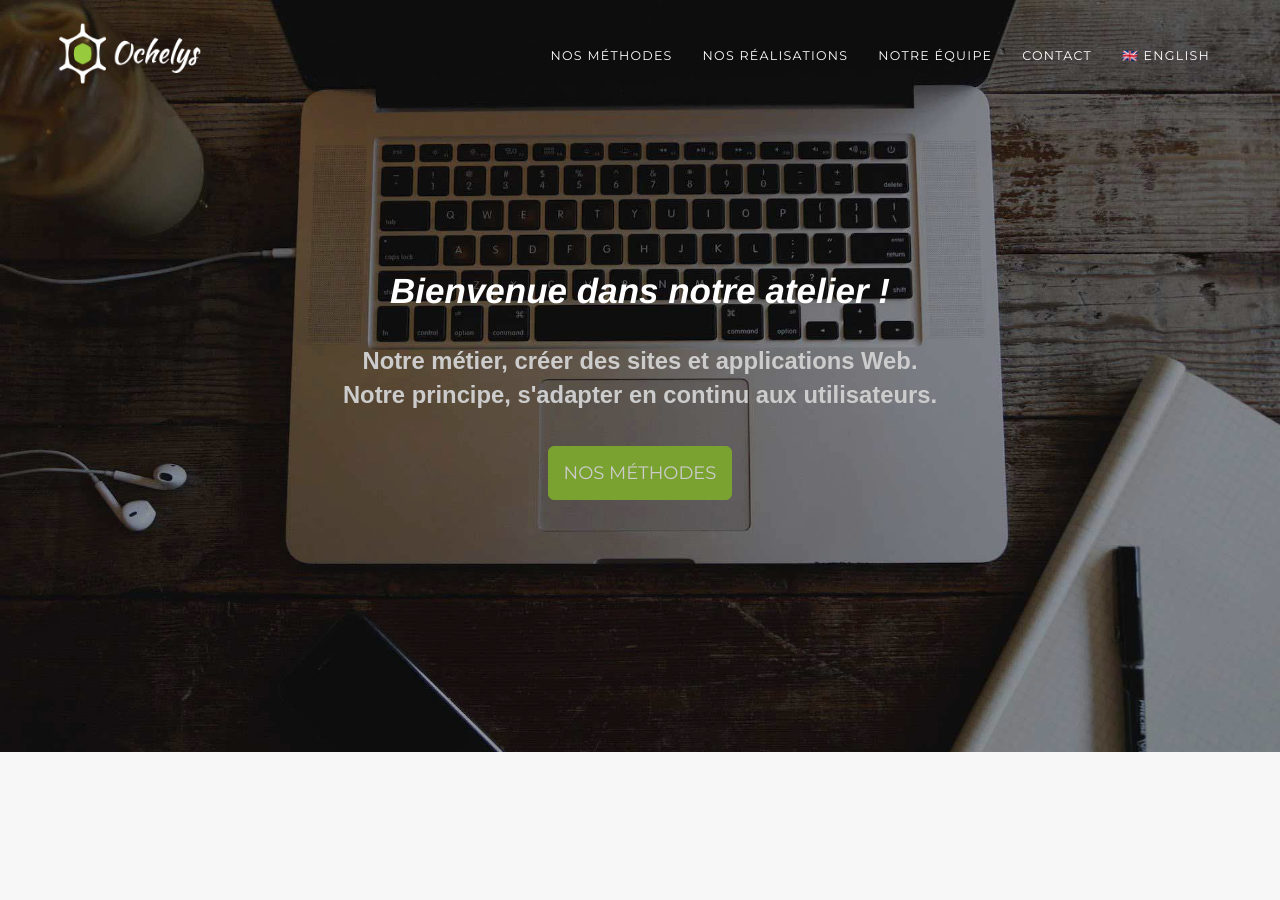
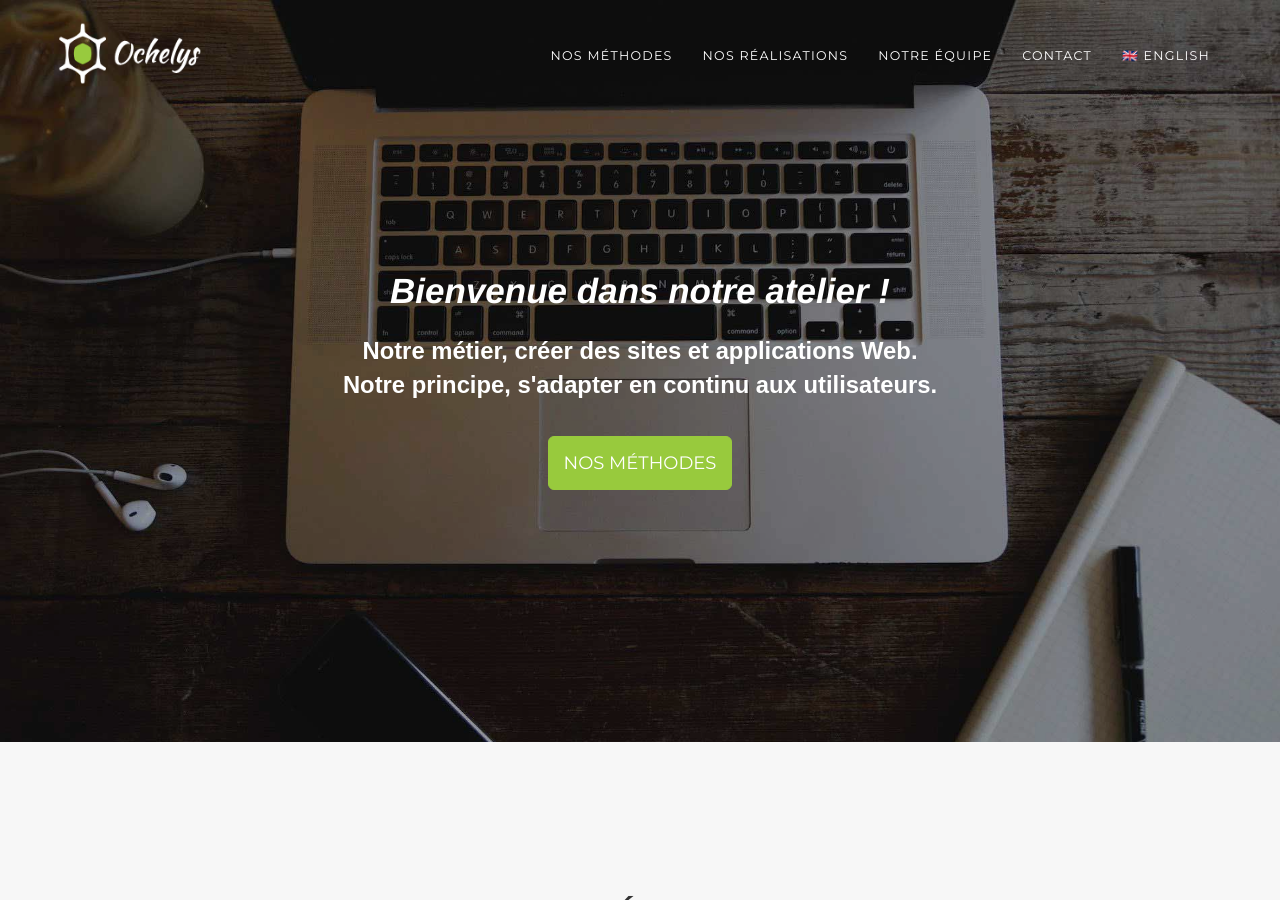
Before and after one commit to Ochelys/ochelys.github.io, a Jekyll site: the page built from index.md, in a window 1280 px wide and 900 px high. Built offline with Jekyll 4.4.1, drawn with Linux system fonts in a browser that asks for light colours; nearby versions of some CDN libraries; some web fonts are replaced.

Commit message:
Fix incorrect closing tag which caused the grey overlay to cover the text

```diff
--- a/_layouts/home.html
+++ b/_layouts/home.html
@@ -4,7 +4,7 @@ layout: default
 
 <div class="jumbotron jumbotron-default-image">
   <div class="container">
-    <h2 class="jumbotron-title">Bienvenue dans notre atelier&nbsp;!</div>
+    <h2 class="jumbotron-title">Bienvenue dans notre atelier&nbsp;!</h2>
     <div class="jumbotron-text">
       Notre métier, créer des sites et applications Web.<br>
       Notre principe, s'adapter en continu aux utilisateurs.
```
